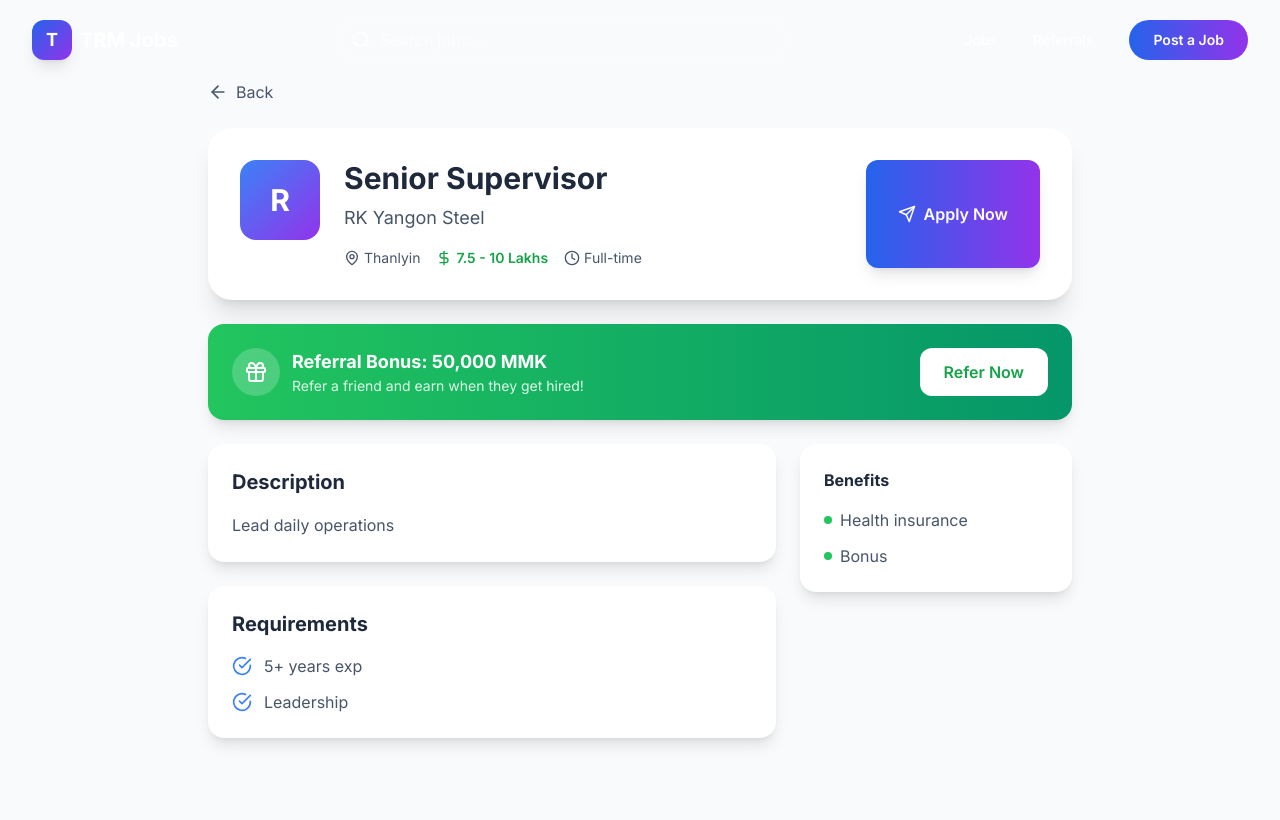
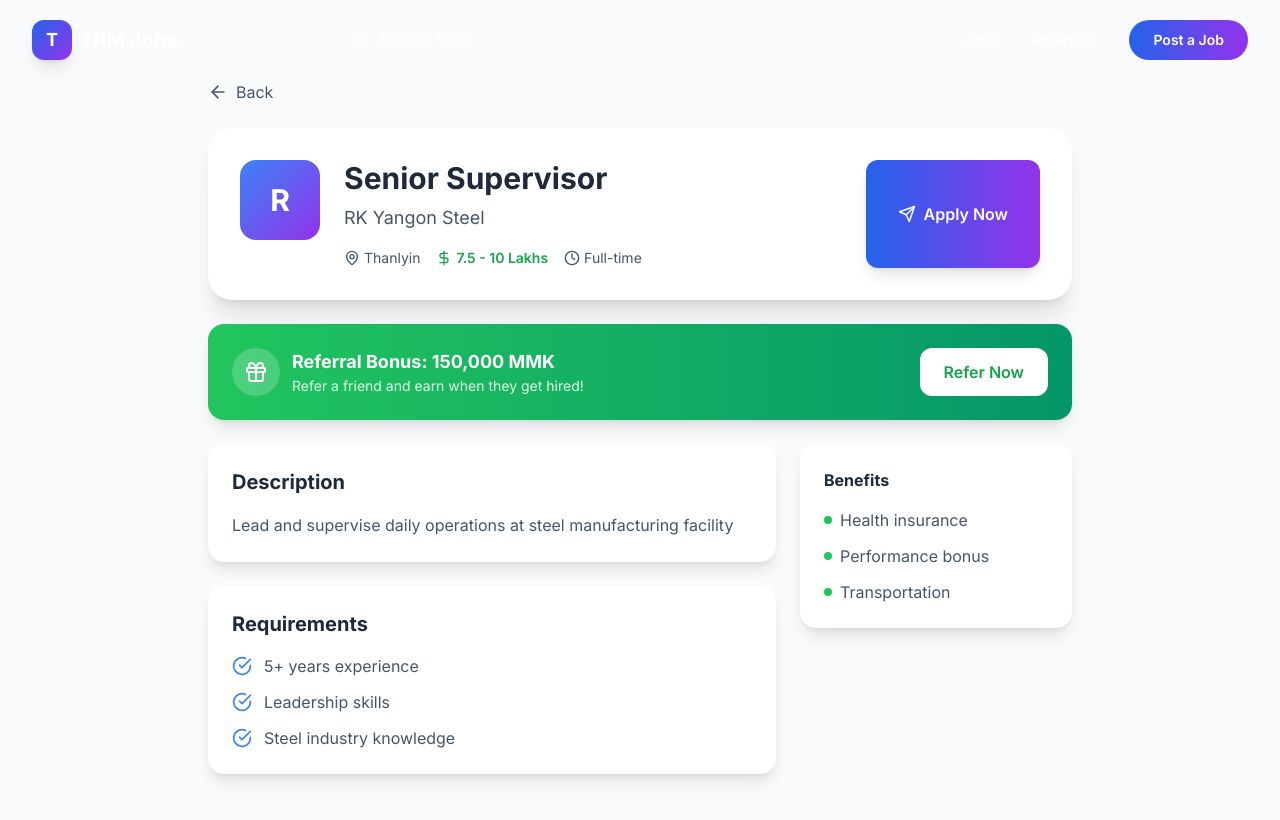
Before and after one commit to koko27dotcom/myan-jobs, a React (Vite) app: page /job/1 in a window 1280 px wide. Shown: the top 820 px of the page. Built offline with nearby package versions, Linux system fonts and the light colour scheme; the HTML template or start-up script is replaced by a standard one.

Commit message:
Update App.tsx

```diff
--- a/src/App.tsx
+++ b/src/App.tsx
@@ -23,32 +23,383 @@ export interface Job {
   referralBonus?: string
 }
 
+// ALL 25 JOBS WITH SALARY-BASED REFERRAL BONUSES (50K - 300K MMK)
 const jobsData: Job[] = [
-  { id: 1, title: "Senior Supervisor", company: "RK Yangon Steel", location: "Thanlyin", type: "Full-time", salary: "7.5 - 10 Lakhs", posted: "Urgent", urgent: true, category: "Operations", description: "Lead daily operations", requirements: ["5+ years exp", "Leadership"], benefits: ["Health insurance", "Bonus"], referralBonus: "50,000 MMK" },
-  { id: 2, title: "Warehouse Supervisor", company: "Universal Energy", location: "Thingangyun", type: "Full-time", salary: "Negotiable", posted: "Urgent", urgent: true, category: "Operations", description: "Manage warehouse", requirements: ["3+ years exp"], benefits: ["Competitive salary"] },
-  { id: 3, title: "Interior Designer", company: "Delight Amatat", location: "Thingangyun", type: "Full-time", salary: "10 - 15 Lakhs", posted: "Urgent", urgent: true, category: "Design", description: "Create designs", requirements: ["Design degree"], benefits: ["High commission"], referralBonus: "75,000 MMK" },
-  { id: 4, title: "Senior Page Admin", company: "TOMO", location: "Tamwe", type: "Full-time", salary: "Negotiable", posted: "Urgent", urgent: true, category: "Marketing", description: "Social media", requirements: ["3+ years"], benefits: ["Startup equity"] },
-  { id: 5, title: "Assistant Brand Manager", company: "Unicharm Myanmar", location: "Yankin", type: "Full-time", salary: "15 - 17 Lakhs", posted: "2 days ago", urgent: false, category: "Marketing", description: "Brand growth", requirements: ["5+ years"], benefits: ["MNC experience"], referralBonus: "100,000 MMK" },
-  { id: 6, title: "Brand Executive", company: "Unicharm Myanmar", location: "Yankin", type: "Full-time", salary: "7 - 9 Lakhs", posted: "2 days ago", urgent: false, category: "Marketing", description: "Marketing", requirements: ["2+ years"], benefits: ["MNC environment"] },
-  { id: 7, title: "Accountant", company: "Universal Energy", location: "Thingangyun", type: "Full-time", salary: "6 - 7 Lakhs", posted: "3 days ago", urgent: false, category: "Accounting", description: "Accounting", requirements: ["3+ years"], benefits: ["Stable company"] },
-  { id: 8, title: "Junior Accountant", company: "Unicharm Myanmar", location: "Yankin", type: "Full-time", salary: "3.5 - 4 Lakhs", posted: "3 days ago", urgent: false, category: "Accounting", description: "Junior accounting", requirements: ["Fresh grad"], benefits: ["Training"] },
-  { id: 9, title: "Graphic Designer", company: "WOW Sport", location: "Kamaryut", type: "Full-time", salary: "Around 10 Lakhs", posted: "1 week ago", urgent: false, category: "Design", description: "Graphic design", requirements: ["Portfolio"], benefits: ["Gym membership"] },
-  { id: 10, title: "Senior Sales Executive", company: "WOW Sport", location: "Kamaryut", type: "Full-time", salary: "10 Lakhs + Commission", posted: "1 week ago", urgent: false, category: "Sales", description: "Sales", requirements: ["5+ years"], benefits: ["High commission"], referralBonus: "60,000 MMK" },
-  { id: 11, title: "Content Writer", company: "Shwe Taung Htun", location: "Mingalar Taung Nyunt", type: "Full-time", salary: "4 - 6 Lakhs", posted: "2 days ago", urgent: false, category: "Marketing", description: "Content", requirements: ["Writing skills"], benefits: ["Flexible hours"] },
-  { id: 12, title: "Site Engineer", company: "Sun Myat Tun", location: "Botahtaung", type: "Full-time", salary: "7.5 Lakhs", posted: "4 days ago", urgent: false, category: "Engineering", description: "Engineering", requirements: ["Engineering degree"], benefits: ["Project bonuses"], referralBonus: "55,000 MMK" },
-  { id: 13, title: "Data Collector", company: "NielsenIQ", location: "Multiple", type: "Full-time", salary: "3.5 Lakhs", posted: "5 days ago", urgent: false, category: "Research", description: "Data collection", requirements: ["Travel"], benefits: ["Allowances"] },
-  { id: 14, title: "Loan Officer", company: "Real Aid", location: "Ayeyarwady", type: "Full-time", salary: "4 - 5 Lakhs", posted: "1 week ago", urgent: false, category: "Finance", description: "Loans", requirements: ["Finance bg"], benefits: ["Incentives"] },
-  { id: 15, title: "Cashier", company: "Real Aid", location: "Ayeyarwady", type: "Full-time", salary: "Above 3 Lakhs", posted: "1 week ago", urgent: false, category: "Finance", description: "Cashier", requirements: ["Math skills"], benefits: ["Stable job"] },
-  { id: 16, title: "Sales Representative", company: "AMI", location: "Kamaryut", type: "Full-time", salary: "5 - 6.5 Lakhs", posted: "6 days ago", urgent: false, category: "Sales", description: "Sales", requirements: ["Sales exp"], benefits: ["Bonus"] },
-  { id: 17, title: "Receptionist", company: "Myanmar IT", location: "Insein", type: "Full-time", salary: "3 - 4 Lakhs", posted: "3 days ago", urgent: false, category: "Admin", description: "Reception", requirements: ["Communication"], benefits: ["IT exposure"] },
-  { id: 18, title: "Assistant Accountant", company: "KBZ Insurance", location: "Bahan", type: "Full-time", salary: "4 - 5 Lakhs", posted: "4 days ago", urgent: false, category: "Accounting", description: "Accounting", requirements: ["Accounting degree"], benefits: ["Insurance benefits"] },
-  { id: 19, title: "Online Sales", company: "Salpyar", location: "North Dagon", type: "Full-time", salary: "2.4 Lakhs", posted: "5 days ago", urgent: false, category: "Sales", description: "Online sales", requirements: ["Social media"], benefits: ["Commission"] },
-  { id: 20, title: "Agency Sales", company: "AMI", location: "Kamaryut", type: "Full-time", salary: "5 - 6.5 Lakhs", posted: "6 days ago", urgent: false, category: "Sales", description: "Agency sales", requirements: ["Experience"], benefits: ["Performance bonus"] },
-  { id: 21, title: "Admin Supervisor", company: "TOMO", location: "South Dagon", type: "Full-time", salary: "5 - 6 Lakhs", posted: "1 week ago", urgent: false, category: "Admin", description: "Admin", requirements: ["Supervision"], benefits: ["Startup"] },
-  { id: 22, title: "IT Supervisor", company: "Wave Plus", location: "Mingalardon", type: "Full-time", salary: "6 Lakhs", posted: "4 days ago", urgent: false, category: "IT", description: "IT management", requirements: ["IT degree"], benefits: ["Certification"], referralBonus: "70,000 MMK" },
-  { id: 23, title: "Sales Staff", company: "Yangoods", location: "Pyin Oo Lwin", type: "Full-time", salary: "2.04 Lakhs", posted: "2 weeks ago", urgent: false, category: "Sales", description: "Retail sales", requirements: ["Sales interest"], benefits: ["Commission"] },
-  { id: 24, title: "Junior Page Admin", company: "TOMO", location: "Tamwe", type: "Full-time", salary: "3 - 3.5 Lakhs", posted: "1 week ago", urgent: false, category: "Marketing", description: "Junior admin", requirements: ["Social media"], benefits: ["Learning"] },
-  { id: 25, title: "Accountant", company: "GK International", location: "Kamaryut", type: "Full-time", salary: "6.5 - 8 Lakhs", posted: "5 days ago", urgent: false, category: "Accounting", description: "Full accounting", requirements: ["5+ years", "CPA"], benefits: ["International exp"], referralBonus: "80,000 MMK" }
+  {
+    id: 1,
+    title: "Senior Supervisor",
+    company: "RK Yangon Steel",
+    location: "Thanlyin",
+    type: "Full-time",
+    salary: "7.5 - 10 Lakhs",
+    posted: "Urgent",
+    urgent: true,
+    category: "Operations",
+    description: "Lead and supervise daily operations at steel manufacturing facility",
+    requirements: ["5+ years experience", "Leadership skills", "Steel industry knowledge"],
+    benefits: ["Health insurance", "Performance bonus", "Transportation"],
+    referralBonus: "150,000 MMK"
+  },
+  {
+    id: 2,
+    title: "Warehouse Supervisor",
+    company: "Universal Energy",
+    location: "Thingangyun",
+    type: "Full-time",
+    salary: "Negotiable",
+    posted: "Urgent",
+    urgent: true,
+    category: "Operations",
+    description: "Manage warehouse operations and inventory control",
+    requirements: ["3+ years warehouse experience", "Inventory management", "Team leadership"],
+    benefits: ["Competitive salary", "Career growth", "Training provided"],
+    referralBonus: "120,000 MMK"
+  },
+  {
+    id: 3,
+    title: "Interior Designer",
+    company: "Delight Amatat",
+    location: "Thingangyun",
+    type: "Full-time",
+    salary: "10 - 15 Lakhs",
+    posted: "Urgent",
+    urgent: true,
+    category: "Design",
+    description: "Create interior designs for residential and commercial projects",
+    requirements: ["Degree in Interior Design", "Proficiency in AutoCAD", "Creative vision"],
+    benefits: ["High commission", "Flexible hours", "Creative freedom"],
+    referralBonus: "200,000 MMK"
+  },
+  {
+    id: 4,
+    title: "Senior Page Admin",
+    company: "TOMO",
+    location: "Tamwe",
+    type: "Full-time",
+    salary: "Negotiable",
+    posted: "Urgent",
+    urgent: true,
+    category: "Marketing",
+    description: "Lead social media strategy and content creation",
+    requirements: ["3+ years social media management", "Content strategy", "Analytics"],
+    benefits: ["Startup equity", "Flexible remote work", "Creative environment"],
+    referralBonus: "100,000 MMK"
+  },
+  {
+    id: 5,
+    title: "Assistant Brand Manager",
+    company: "Unicharm Myanmar",
+    location: "Yankin",
+    type: "Full-time",
+    salary: "15 - 17 Lakhs",
+    posted: "2 days ago",
+    urgent: false,
+    category: "Marketing",
+    description: "Drive brand growth for leading Japanese FMCG company",
+    requirements: ["5+ years brand management", "FMCG experience", "Strategic thinking"],
+    benefits: ["MNC experience", "Health insurance", "Annual training"],
+    referralBonus: "250,000 MMK"
+  },
+  {
+    id: 6,
+    title: "Brand Executive",
+    company: "Unicharm Myanmar",
+    location: "Yankin",
+    type: "Full-time",
+    salary: "7 - 9 Lakhs",
+    posted: "2 days ago",
+    urgent: false,
+    category: "Marketing",
+    description: "Execute marketing campaigns and brand activations",
+    requirements: ["2+ years marketing", "Good communication", "Creative thinking"],
+    benefits: ["MNC environment", "Product discounts", "Career development"],
+    referralBonus: "140,000 MMK"
+  },
+  {
+    id: 7,
+    title: "Accountant",
+    company: "Universal Energy",
+    location: "Thingangyun",
+    type: "Full-time",
+    salary: "6 - 7 Lakhs",
+    posted: "3 days ago",
+    urgent: false,
+    category: "Accounting",
+    description: "Manage full spectrum of accounting functions",
+    requirements: ["3+ years accounting", "CPA preferred", "Attention to detail"],
+    benefits: ["Stable company", "Annual review", "Professional development"],
+    referralBonus: "130,000 MMK"
+  },
+  {
+    id: 8,
+    title: "Junior Accountant",
+    company: "Unicharm Myanmar",
+    location: "Yankin",
+    type: "Full-time",
+    salary: "3.5 - 4 Lakhs",
+    posted: "3 days ago",
+    urgent: false,
+    category: "Accounting",
+    description: "Support senior accounting team in daily operations",
+    requirements: ["Fresh grad welcome", "Accounting degree", "Excel skills"],
+    benefits: ["MNC training", "Career foundation", "Health insurance"],
+    referralBonus: "80,000 MMK"
+  },
+  {
+    id: 9,
+    title: "Graphic Designer",
+    company: "WOW Sport",
+    location: "Kamaryut",
+    type: "Full-time",
+    salary: "Around 10 Lakhs",
+    posted: "1 week ago",
+    urgent: false,
+    category: "Design",
+    description: "Create visual content for sports brand marketing",
+    requirements: ["Strong portfolio", "Adobe Creative Suite", "Creative mindset"],
+    benefits: ["Sport industry", "Free gym membership", "Creative freedom"],
+    referralBonus: "180,000 MMK"
+  },
+  {
+    id: 10,
+    title: "Senior Sales Executive",
+    company: "WOW Sport",
+    location: "Kamaryut",
+    type: "Full-time",
+    salary: "10 Lakhs + Commission",
+    posted: "1 week ago",
+    urgent: false,
+    category: "Sales",
+    description: "Lead sales team and drive revenue growth",
+    requirements: ["5+ years sales", "B2B experience", "Leadership skills"],
+    benefits: ["High commission", "Leadership role", "Sport perks"],
+    referralBonus: "200,000 MMK"
+  },
+  {
+    id: 11,
+    title: "Content Writer",
+    company: "Shwe Taung Htun",
+    location: "Mingalar Taung Nyunt",
+    type: "Full-time",
+    salary: "4 - 6 Lakhs",
+    posted: "2 days ago",
+    urgent: false,
+    category: "Marketing",
+    description: "Create compelling content and scripts for marketing",
+    requirements: ["Excellent writing", "Creative storytelling", "Digital marketing trends"],
+    benefits: ["Creative environment", "Flexible hours", "Skill development"],
+    referralBonus: "100,000 MMK"
+  },
+  {
+    id: 12,
+    title: "Site Engineer",
+    company: "Sun Myat Tun",
+    location: "Botahtaung",
+    type: "Full-time",
+    salary: "7.5 Lakhs",
+    posted: "4 days ago",
+    urgent: false,
+    category: "Engineering",
+    description: "Supervise construction sites and ensure project quality",
+    requirements: ["Civil Engineering degree", "2+ years site experience", "AutoCAD"],
+    benefits: ["Project bonuses", "Site allowances", "Career growth"],
+    referralBonus: "150,000 MMK"
+  },
+  {
+    id: 13,
+    title: "Data Collector",
+    company: "NielsenIQ Myanmar",
+    location: "Multiple Locations",
+    type: "Full-time",
+    salary: "3.5 Lakhs + Allowances",
+    posted: "5 days ago",
+    urgent: false,
+    category: "Research",
+    description: "Collect market research data across Myanmar",
+    requirements: ["Willingness to travel", "Good communication", "Basic computer skills"],
+    benefits: ["Travel allowances", "Flexible schedule", "Training provided"],
+    referralBonus: "80,000 MMK"
+  },
+  {
+    id: 14,
+    title: "Loan Officer",
+    company: "Real Aid Microfinance",
+    location: "Ayeyarwady",
+    type: "Full-time",
+    salary: "4 - 5 Lakhs + Incentives",
+    posted: "1 week ago",
+    urgent: false,
+    category: "Finance",
+    description: "Evaluate loan applications and build client relationships",
+    requirements: ["Finance background", "Interpersonal skills", "Local knowledge"],
+    benefits: ["Performance incentives", "Rural development impact", "Career progression"],
+    referralBonus: "100,000 MMK"
+  },
+  {
+    id: 15,
+    title: "Cashier",
+    company: "Real Aid Microfinance",
+    location: "Ayeyarwady",
+    type: "Full-time",
+    salary: "Above 3 Lakhs",
+    posted: "1 week ago",
+    urgent: false,
+    category: "Finance",
+    description: "Handle cash transactions and maintain records",
+    requirements: ["Basic math skills", "Honesty", "Customer service"],
+    benefits: ["Stable employment", "Growth opportunities", "Friendly team"],
+    referralBonus: "70,000 MMK"
+  },
+  {
+    id: 16,
+    title: "Sales Representative",
+    company: "AMI",
+    location: "Kamaryut",
+    type: "Full-time",
+    salary: "5 - 6.5 Lakhs",
+    posted: "6 days ago",
+    urgent: false,
+    category: "Sales",
+    description: "Develop and manage agency partnerships",
+    requirements: ["Agency sales experience", "Relationship building", "Target-driven"],
+    benefits: ["Agency network", "Performance bonus", "Career growth"],
+    referralBonus: "120,000 MMK"
+  },
+  {
+    id: 17,
+    title: "Receptionist",
+    company: "Myanmar Information Technology",
+    location: "Insein",
+    type: "Full-time",
+    salary: "3 - 4 Lakhs",
+    posted: "3 days ago",
+    urgent: false,
+    category: "Admin",
+    description: "Front desk management and visitor coordination",
+    requirements: ["Pleasant personality", "Good communication", "Basic computer skills"],
+    benefits: ["IT company exposure", "Professional development", "Modern office"],
+    referralBonus: "75,000 MMK"
+  },
+  {
+    id: 18,
+    title: "Assistant Accountant",
+    company: "KBZ Life Insurance",
+    location: "Bahan",
+    type: "Full-time",
+    salary: "4 - 5 Lakhs",
+    posted: "4 days ago",
+    urgent: false,
+    category: "Accounting",
+    description: "Support accounting operations for insurance company",
+    requirements: ["Accounting degree", "1-2 years experience", "Excel proficiency"],
+    benefits: ["Insurance industry experience", "KBZ benefits", "Training programs"],
+    referralBonus: "100,000 MMK"
+  },
+  {
+    id: 19,
+    title: "Online Sale",
+    company: "Salpyar",
+    location: "North Dagon",
+    type: "Full-time",
+    salary: "2.4 Lakhs + Commission",
+    posted: "5 days ago",
+    urgent: false,
+    category: "Sales",
+    description: "Manage online sales channels and customer inquiries",
+    requirements: ["Social media savvy", "Sales mindset", "Customer service"],
+    benefits: ["Commission on sales", "Flexible work", "Learn e-commerce"],
+    referralBonus: "80,000 MMK"
+  },
+  {
+    id: 20,
+    title: "Agency Sales",
+    company: "AMI",
+    location: "Kamaryut",
+    type: "Full-time",
+    salary: "5 - 6.5 Lakhs",
+    posted: "6 days ago",
+    urgent: false,
+    category: "Sales",
+    description: "Manage agency partnerships and sales channels",
+    requirements: ["Agency sales experience", "Relationship building", "Negotiation skills"],
+    benefits: ["Agency network access", "Performance bonuses", "Career growth"],
+    referralBonus: "120,000 MMK"
+  },
+  {
+    id: 21,
+    title: "Admin Supervisor",
+    company: "TOMO",
+    location: "South Dagon",
+    type: "Full-time",
+    salary: "5 - 6 Lakhs",
+    posted: "1 week ago",
+    urgent: false,
+    category: "Admin",
+    description: "Supervise administrative team and office operations",
+    requirements: ["Admin supervision experience", "Organizational skills", "Team leadership"],
+    benefits: ["Startup environment", "Learning opportunities", "Modern workplace"],
+    referralBonus: "110,000 MMK"
+  },
+  {
+    id: 22,
+    title: "IT Supervisor",
+    company: "Wave Plus",
+    location: "Mingalardon",
+    type: "Full-time",
+    salary: "6 Lakhs",
+    posted: "4 days ago",
+    urgent: false,
+    category: "IT",
+    description: "Manage IT infrastructure and support team",
+    requirements: ["IT degree", "Network management", "Team leadership"],
+    benefits: ["Tech environment", "Certification support", "Growth to IT Manager"],
+    referralBonus: "140,000 MMK"
+  },
+  {
+    id: 23,
+    title: "Sales Staff",
+    company: "Yangoods",
+    location: "Pyin Oo Lwin",
+    type: "Full-time",
+    salary: "2.04 Lakhs + Commission",
+    posted: "2 weeks ago",
+    urgent: false,
+    category: "Sales",
+    description: "Retail sales and customer service",
+    requirements: ["Sales interest", "Customer friendly", "Local resident preferred"],
+    benefits: ["Pyin Oo Lwin location", "Sales commissions", "Product discounts"],
+    referralBonus: "70,000 MMK"
+  },
+  {
+    id: 24,
+    title: "Junior Page Admin",
+    company: "TOMO",
+    location: "Tamwe",
+    type: "Full-time",
+    salary: "3 - 3.5 Lakhs",
+    posted: "1 week ago",
+    urgent: false,
+    category: "Marketing",
+    description: "Assist in social media management and content creation",
+    requirements: ["Social media knowledge", "Basic design skills", "Writing ability"],
+    benefits: ["Entry-level friendly", "Skill development", "Startup culture"],
+    referralBonus: "75,000 MMK"
+  },
+  {
+    id: 25,
+    title: "Accountant",
+    company: "GK International Company",
+    location: "Kamaryut",
+    type: "Full-time",
+    salary: "6.5 - 8 Lakhs",
+    posted: "5 days ago",
+    urgent: false,
+    category: "Accounting",
+    description: "Full accounting responsibilities for international company",
+    requirements: ["5+ years accounting", "International experience", "English proficiency"],
+    benefits: ["International exposure", "Competitive salary", "Professional growth"],
+    referralBonus: "200,000 MMK"
+  }
 ]
 
 function App() {
```
